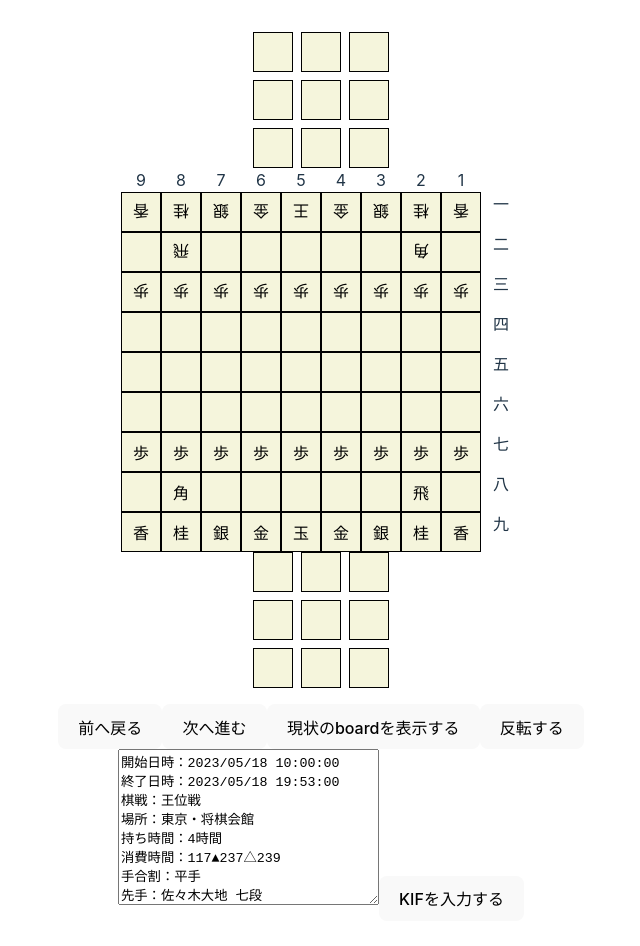
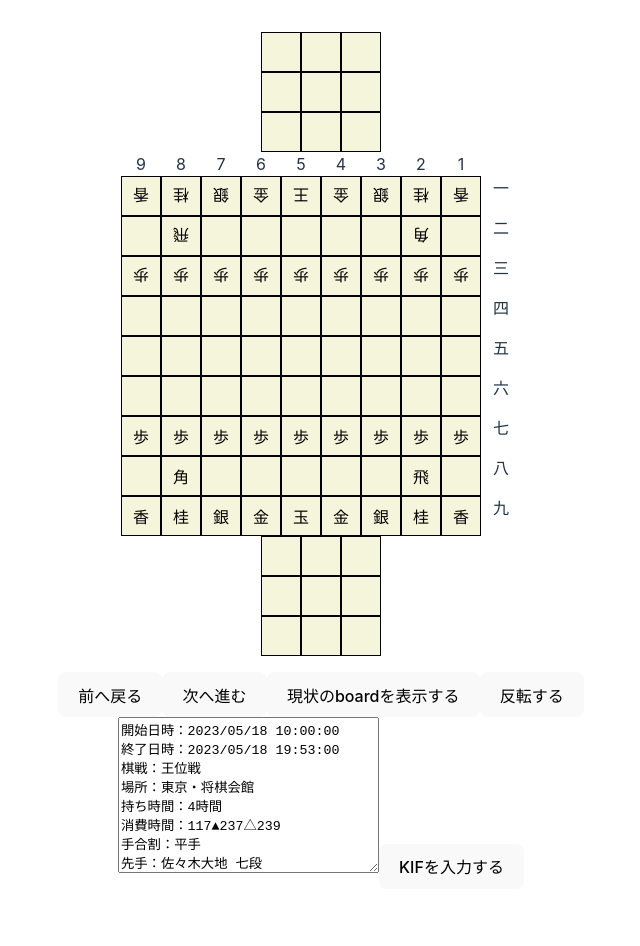
Before and after one commit to ekusiadadus/react-shogi, a React (Vite) app: page / in a window 1280 px wide. Shown: the top 946 px of the page, without its empty margins (319-959 px from the left). After the commit the page ends 921 px from the top, so only its background shows below. Built offline with nearby package versions, Linux system fonts and the light colour scheme.

Commit message:
feat: :fire: update komadai

```diff
--- a/src/components/Komadai/Komadai.tsx
+++ b/src/components/Komadai/Komadai.tsx
@@ -1,4 +1,4 @@
-import type { PieceType, PieceState } from "../../model/pieceType"
+import type { PieceType, PieceStateWithCount } from "../../model/pieceType"
 import { PieceDisplay } from "../../model/pieceType"
 
 export const Komadai = ({
@@ -8,21 +8,25 @@ export const Komadai = ({
   pieces: Record<PieceType, number>
   turn: "up" | "down"
 }) => {
-  const defaultPieceCount = 9 // Assume that there are 9 spaces in komadai
+  const defaultPieceCount = 9 // Define the total number of slots in the grid
 
   // Prepare a list of pieces to display
-  const displayPieces = Object.entries(pieces).reduce<Array<PieceState | null>>(
-    (list, [type, count]) => {
+  const displayPieces = Object.entries(pieces).reduce<
+    Array<PieceStateWithCount | null>
+  >((list, [type, count]) => {
+    if (count > 0) {
       return [
         ...list,
-        ...new Array(Math.max(0, count)).fill({
-          type,
-          direction: "up" as const
-        })
+        {
+          type: type as PieceType, // Ensure the correct PieceType is assigned
+          direction: "up" as const,
+          count
+        }
       ]
-    },
-    []
-  )
+    } else {
+      return list
+    }
+  }, [])
 
   // Add null pieces to fill the empty spaces
   while (displayPieces.length < defaultPieceCount) {
@@ -34,9 +38,11 @@ export const Komadai = ({
       style={{
         display: "grid",
         gridTemplateColumns: "repeat(3, 40px)",
-        gridGap: "8px",
+        gridTemplateRows: "repeat(3, 40px)", // Added to enforce a 3x3 grid
         justifyContent: "center",
-        alignItems: "center"
+        alignItems: "center",
+        padding: 0,
+        boxSizing: "border-box"
       }}
     >
       {displayPieces.map((piece, index) => (
@@ -46,6 +52,7 @@ export const Komadai = ({
             display: "flex",
             justifyContent: "center",
             alignItems: "center",
+            position: "relative",
             width: "40px",
             height: "40px",
             border: "1px solid black",
@@ -70,6 +77,20 @@ export const Komadai = ({
           disabled={piece === null}
         >
           {piece === null ? "" : PieceDisplay[piece.type]}
+          {piece && piece.count > 1 ? (
+            <span
+              style={{
+                position: "absolute",
+                bottom: 2,
+                right: 2,
+                fontSize: "smaller",
+                backgroundColor: "white",
+                padding: "0 2px"
+              }}
+            >
+              {piece.count}
+            </span>
+          ) : null}
         </button>
       ))}
     </div>
--- a/src/model/pieceType.ts
+++ b/src/model/pieceType.ts
@@ -40,3 +40,7 @@ export interface PieceState {
   type: PieceType
   direction: "up" | "down"
 }
+
+export interface PieceStateWithCount extends PieceState {
+  count: number
+}
```
